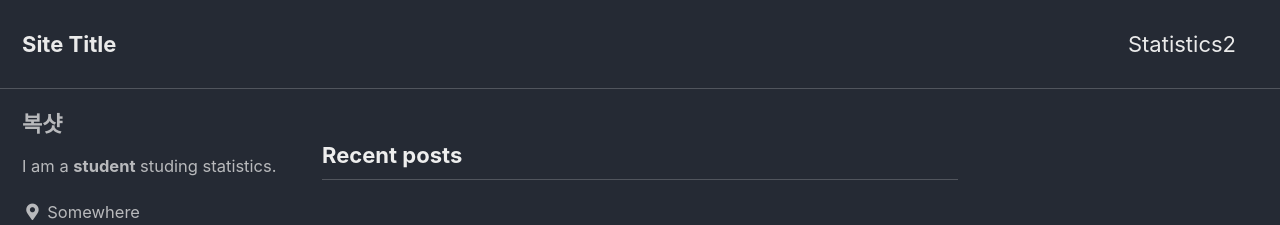
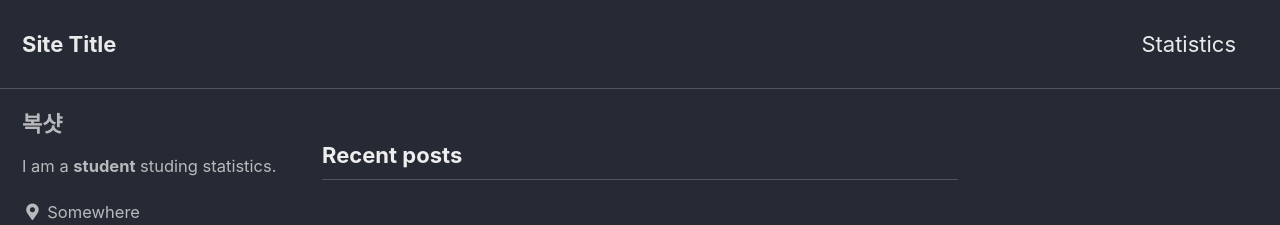
Before and after one commit to Bogshot/bogshot.github.io, a Jekyll site: the page built from index.html, in a window 1280 px wide. Shown: the top 225 px of the page. Built offline with Jekyll 4.4.1, drawn with Linux system fonts in a browser that asks for light colours; cached includes are drawn as plain includes; the list of posts is cut into pages by our own code.

Commit message:
Update navigation.yml

```diff
--- a/_data/navigation.yml
+++ b/_data/navigation.yml
@@ -10,5 +10,5 @@ main:
   #   url: /collection-archive/
   # - title: "Sitemap"
   #   url: /sitemap/
-  - title: "Statistics2"
-    url: /statistics2/
+  - title: "Statistics"
+    url: /statistics/
```
